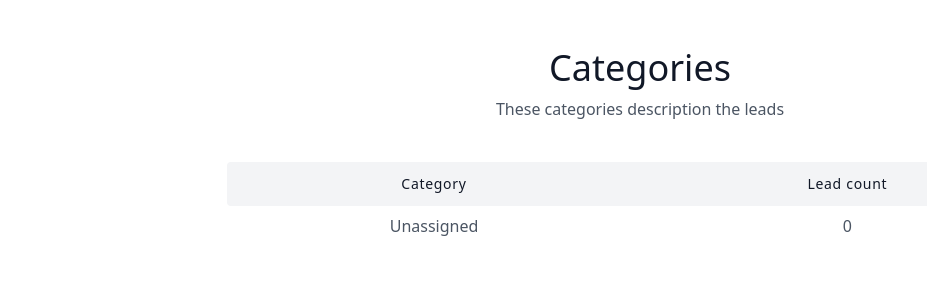
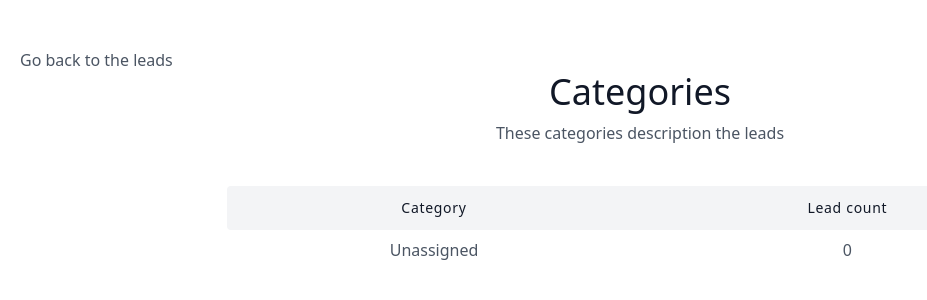
Before and after one commit to lenyagolikov/CRM, a Django app: page /leads/categories in a window 1280 px wide. Shown: the part 80-380 px from the top of the page, without its empty margins (0-927 px from the left). Run offline with Django 3.2, Linux system fonts and the light colour scheme; the visitor is signed in with stand-in values (Sample User, id 1); data that the repository does not hold is empty.

Commit message:
Added links for urls

```diff
--- a/leads/templates/leads/category_detail.html
+++ b/leads/templates/leads/category_detail.html
@@ -3,6 +3,7 @@
 {% block content %}
 <section class="text-gray-600 body-font">
   <div class="container px-5 py-12 mx-auto">
+    <a class="hover:text-blue-500" href="{% url 'leads:category-list' %}">Go back to the categories</a>
     <div class="flex flex-col text-center w-full mb-10">
       <h1 class="sm:text-4xl text-3xl font-medium title-font mb-2 text-gray-900">{{ category.name }}</h1>
       <p class="lg:w-2/3 mx-auto leading-relaxed text-base">
--- a/leads/templates/leads/category_list.html
+++ b/leads/templates/leads/category_list.html
@@ -3,6 +3,7 @@
 {% block content %}
 <section class="text-gray-600 body-font">
   <div class="container px-5 py-12 mx-auto">
+    <a class="hover:text-blue-500" href="{% url 'leads:lead-list' %}">Go back to the leads</a>
     <div class="flex flex-col text-center w-full mb-10">
       <h1 class="sm:text-4xl text-3xl font-medium title-font mb-2 text-gray-900">Categories</h1>
       <p class="lg:w-2/3 mx-auto leading-relaxed text-base">
@@ -23,7 +24,7 @@
             </tr>
             {% for category in category_list %}
                 <tr>
-                    <td class="px-3 py-2"><a href="{% url 'leads:category-detail' category.pk %}">{{ category.name }}</a></td>
+                    <td class="px-3 py-2"><a class="hover:text-blue-500" href="{% url 'leads:category-detail' category.pk %}">{{ category.name }}</a></td>
                     <td class="px-3 py-2">Lead count</td>
                 </tr>
             {% endfor %}
--- a/leads/templates/leads/lead_list.html
+++ b/leads/templates/leads/lead_list.html
@@ -10,6 +10,9 @@
         <div class="w-full mb-6 py-6 flex justify-between items-center border-b border-gray-200">
             <div>
                 <h1 class="text-4xl text-gray-800">Leads</h1>
+                <a class="text-gray-700 hover:text-blue-500" href="{% url 'leads:category-list' %}">
+                    View categories
+                </a>
             </div>
             {% if request.user.is_organisor %}
                 <div>
--- a/leads/views.py
+++ b/leads/views.py
@@ -157,6 +157,7 @@ class CategoryListView(LoginRequiredMixin, generic.ListView):
 
 
 class CategoryDetailView(LoginRequiredMixin, generic.DetailView):
+    """View for displaying leads of the specified category"""
     template_name = 'leads/category_detail.html'
     context_object_name = 'category'
 
```
